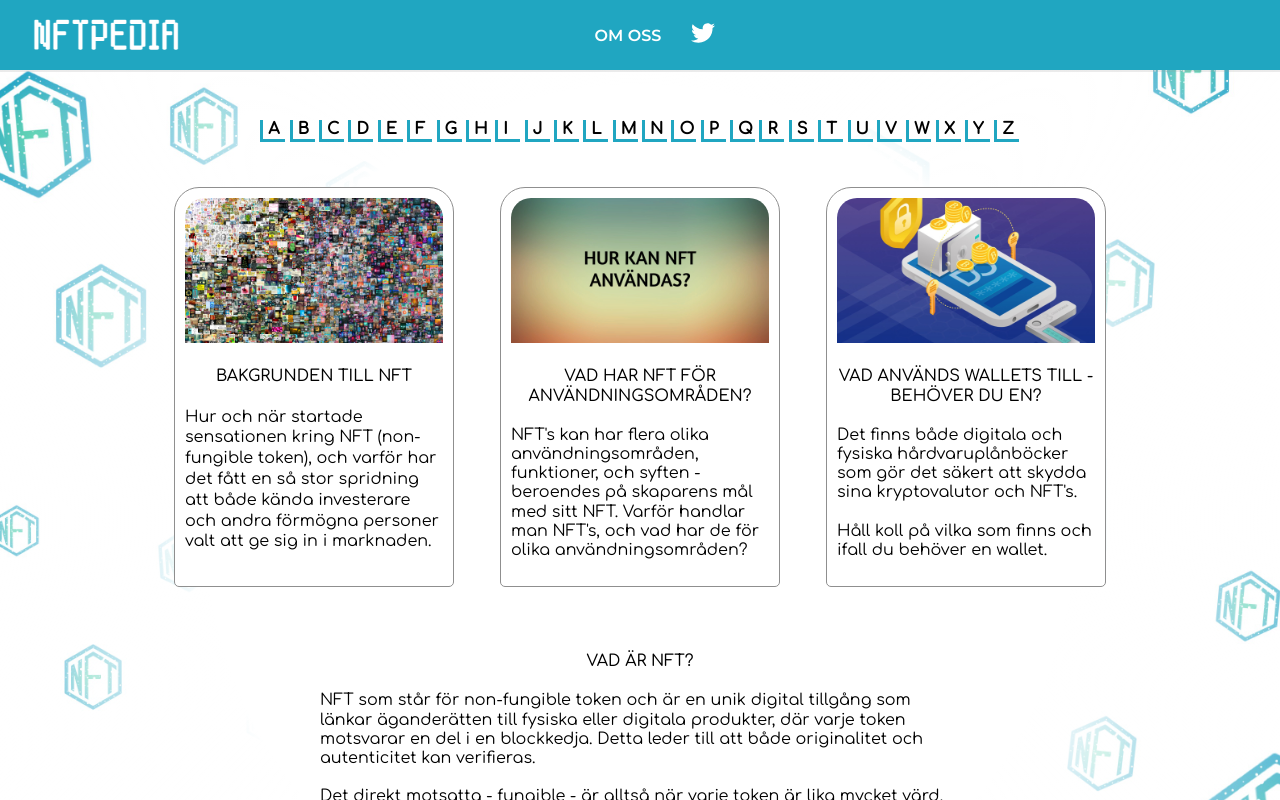
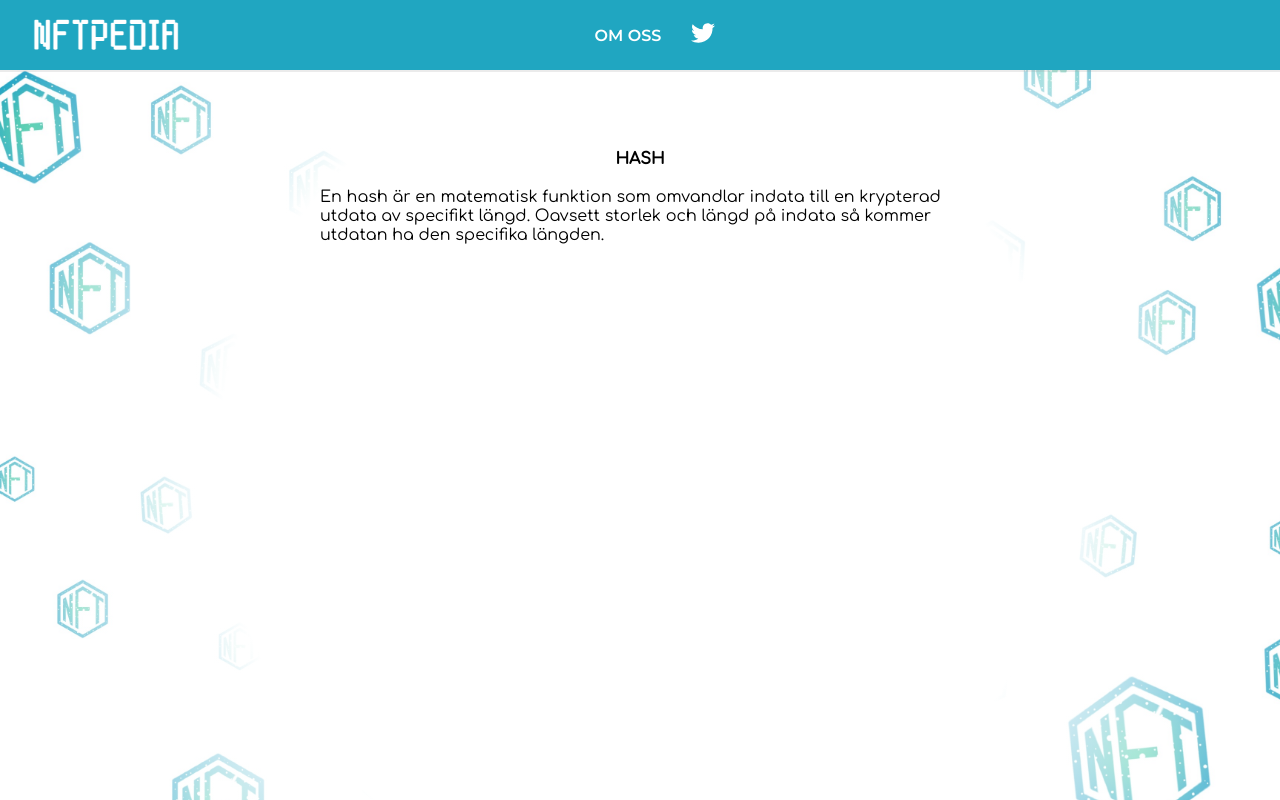
Before and after one commit to jossifelefteriadis/nftpedia, a React (Create React App) app: page /hash in a window 1280 px wide. Shown: the top 800 px of the page. Built offline with nearby package versions, Linux system fonts and the light colour scheme.

Commit message:
Add description for words on H

```diff
--- a/src/components/PageContainer.js
+++ b/src/components/PageContainer.js
@@ -46,6 +46,9 @@ import GasFees from "./words/GasFees";
 import GasWar from "./words/GasWar";
 import GMI from "./words/GMI";
 import GWEI from "./words/GWEI";
+
+import Hash from "./words/Hash";
+import Hodl from "./words/Hodl";
 
 import A from "./letter/A";
 import B from "./letter/B";
@@ -173,6 +176,12 @@ export default class PageContainer extends React.Component {
           <Route path="/gas-war">
             <GasWar />
           </Route>
+          <Route path="/hash">
+            <Hash />
+          </Route>
+          <Route path="/hodl">
+            <Hodl />
+          </Route>
           <Route path="/A">
             <A />
           </Route>
--- a/src/components/letter/H.js
+++ b/src/components/letter/H.js
@@ -6,10 +6,10 @@ const H = () => (
     <h1>H</h1>
     <br />
     <p className="letter--word">
-      <Link to="/HASH">HASH</Link>
+      <Link to="/hash">HASH</Link>
     </p>
     <p className="letter--word">
-      <Link to="/HODL">HODL</Link>
+      <Link to="/hodl">HODL</Link>
     </p>
   </section>
 );
--- /dev/null
+++ b/src/components/words/Hash.js
@@ -0,0 +1,14 @@
+import React from "react";
+
+const HASH = () => (
+  <section className="word-description-container">
+    <h1>HASH</h1>
+    <p>
+      En hash är en matematisk funktion som omvandlar indata till en krypterad
+      utdata av specifikt längd. Oavsett storlek och längd på indata så kommer
+      utdatan ha den specifika längden.
+    </p>
+  </section>
+);
+
+export default HASH;
--- /dev/null
+++ b/src/components/words/Hodl.js
@@ -0,0 +1,13 @@
+import React from "react";
+
+const HODL = () => (
+  <section className="word-description-container">
+    <h1>HODL</h1>
+    <p>
+      <b>'Hold On for Dear Life'.</b> Termen refererar till att att hålla i
+      NFT's trots upp och nedgångar av priset.
+    </p>
+  </section>
+);
+
+export default HODL;
```
